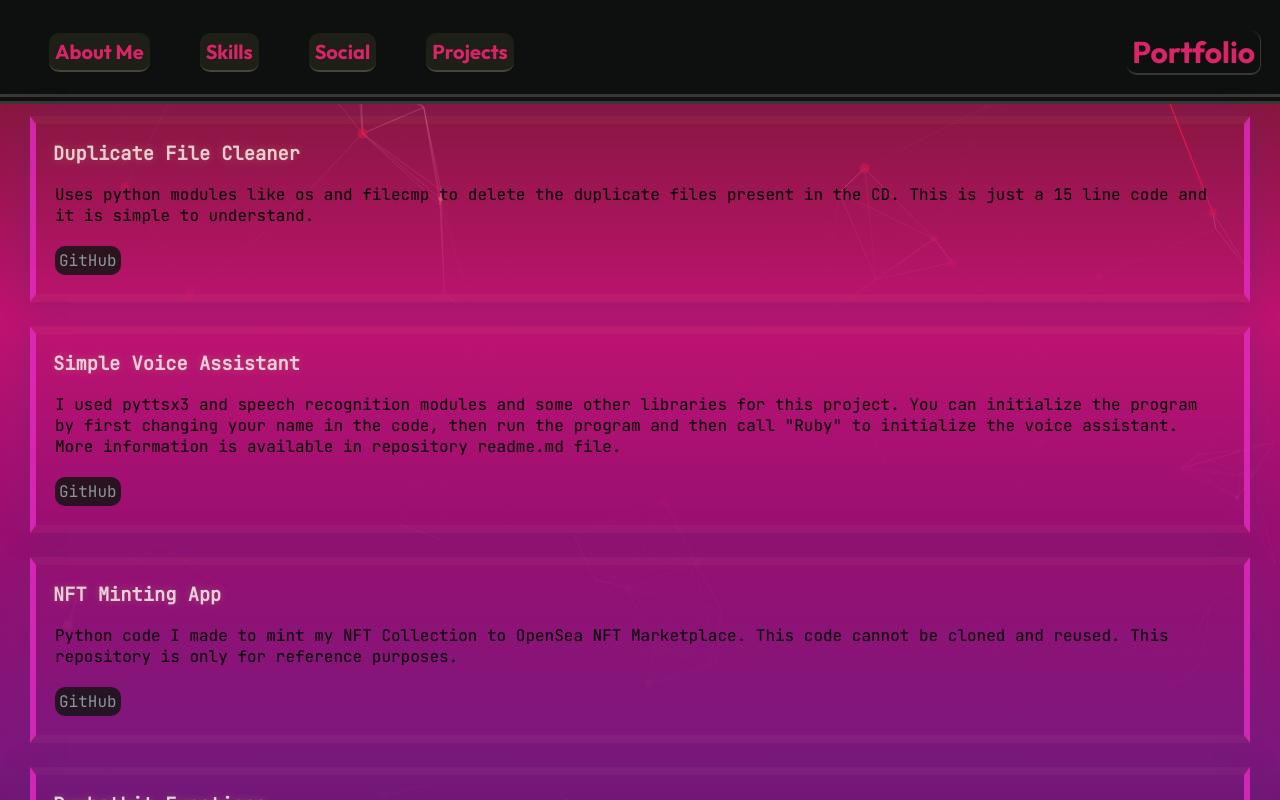
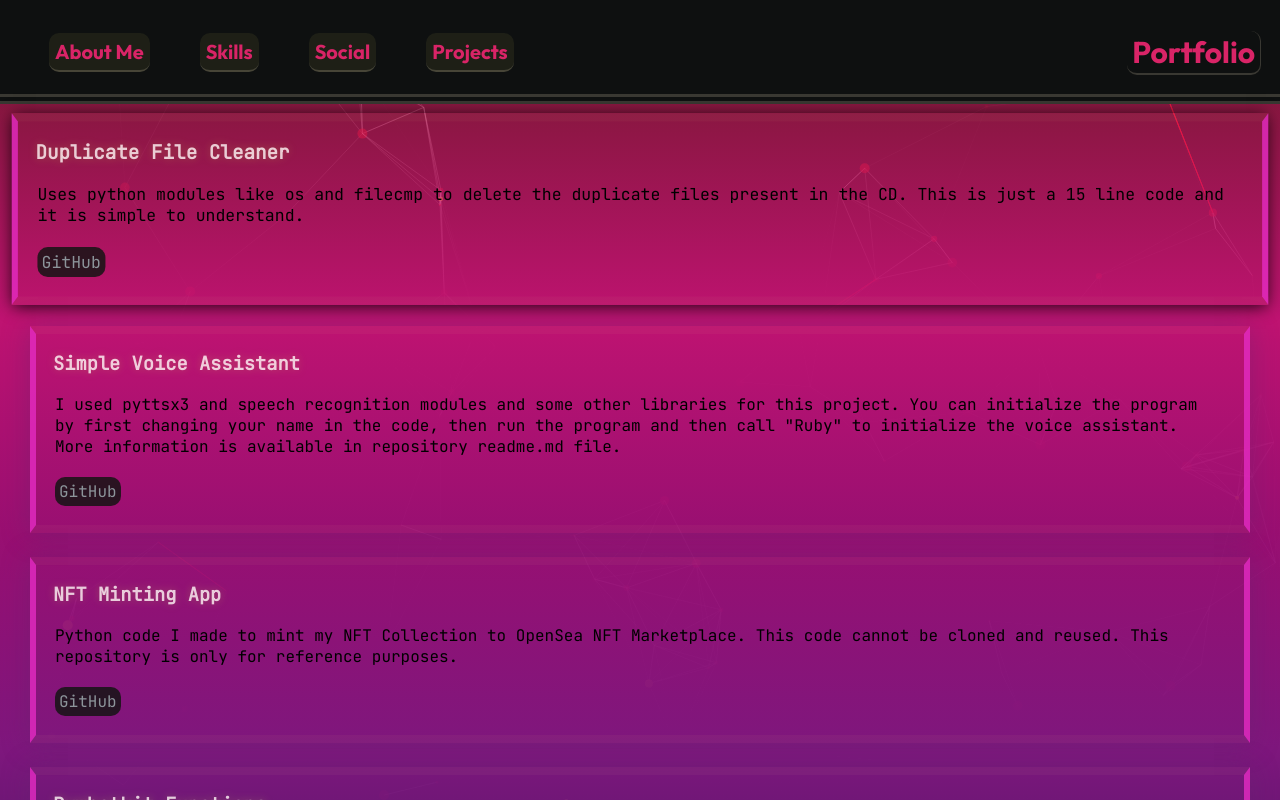
Before and after one commit to gauthking/portfolioV2, a React (Create React App) app: page /python in a window 1280 px wide. In both pictures the pointer is over the element 640 px from the left and 209 px from the top of the page. Shown: the top 800 px of the page. Built offline with nearby package versions, Linux system fonts and the light colour scheme.

Commit message:
fixed animations on some components

```diff
--- a/src/components/Dapp.css
+++ b/src/components/Dapp.css
@@ -21,6 +21,13 @@
   border-color: rgba(222, 184, 135, 0.053) rgba(228, 43, 195, 0.8);
   -webkit-box-shadow: 0px 2px 25px 1px rgba(99, 37, 113, 0.393);
   height: fit-content;
+  transition: all 0.2s ease-in-out;
+}
+
+.dappbox:hover {
+  transform: scale(1.03);
+  z-index: 3;
+  -webkit-box-shadow: 0px 2px 15px -1px rgba(0, 0, 0, 0.879);
 }
 
 .dappbox > h3 {
--- a/src/components/Python.css
+++ b/src/components/Python.css
@@ -21,6 +21,13 @@
   border-color: rgba(222, 184, 135, 0.053) rgba(228, 43, 195, 0.8);
   -webkit-box-shadow: 0px 2px 25px 1px rgba(99, 37, 113, 0.393);
   height: fit-content;
+  transition: all 0.2s ease-in-out;
+}
+
+.pythonbox:hover {
+  transform: scale(1.03);
+  z-index: 3;
+  -webkit-box-shadow: 0px 2px 15px -1px rgba(0, 0, 0, 0.879);
 }
 
 .pythonbox > h3 {
```
